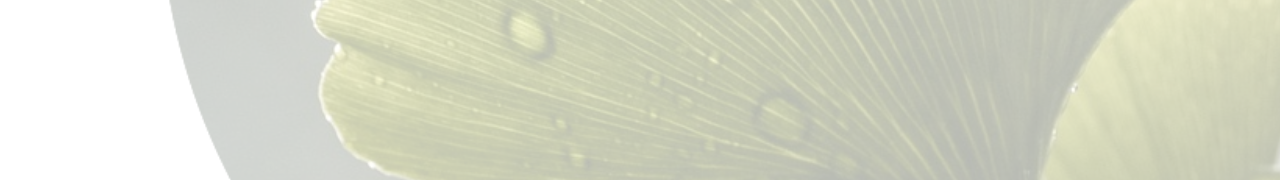
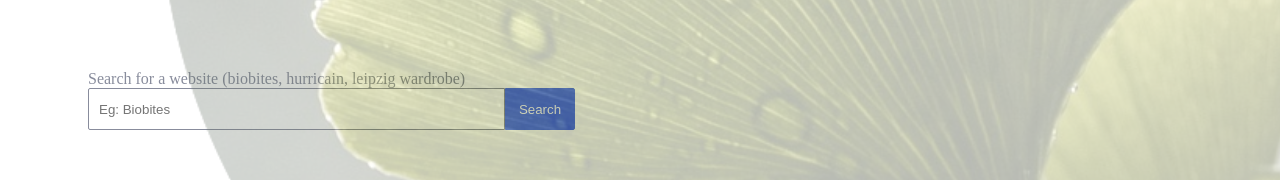
Before and after one commit to Laurazig/portfolio-laura-0723, an Angular app: page / in a window 1280 px wide. Shown: the part 435-615 px from the top of the page. Built offline with nearby package versions, Linux system fonts and the light colour scheme.

Commit message:
got search workinng then broke

```diff
--- a/src/app/app.component.html
+++ b/src/app/app.component.html
@@ -22,9 +22,9 @@
    <a href="https://laurazig.github.io/leipzigWardrobe/" target="_blank">Leipzig Wardrobe - HTML community website</a>
   </div>
   <section id="websiteList">
-    <!-- <app-gallery [websiteList]="websiteDataList">
+    <app-gallery [websiteList]="websiteDataList">
       (websiteSelectedEvent)="updateSelectedWebsite($event)">
-    </app-gallery> -->
+    </app-gallery>
     <img src="../assets/favicon.png" alt="ginko" id="background-ginko">
   </section>
 
--- a/src/app/gallery/gallery.component.html
+++ b/src/app/gallery/gallery.component.html
@@ -1,17 +1,15 @@
-<div class="gallery">
-
-    <label for="website-search">Search for a website</label>
-    <input id="website-search" #search placeholder="Eg: Leipzig Wardrobe">
+<div id="gallery">
+    <label for="website-search" id="searchBox">Search for a website (biobites, hurricain, leipzig wardrobe)</label>
+    <input id="website-search" #search placeholder="Eg: Biobites">
 
     <button (click)="searchWebsites(search.value)">Search</button>
 
     <article *ngFor="let data of results">
         <p>{{data.name}}</p>
-        <p>{{data.url}}</p>
+        <a href={{data.url}}>URL:{{data.url}}</a>
         <p>{{data.description}}</p>
-        <p>{{data.photo}}</p>
+        <img src={{data.photo}} alt="image of website">
         <button (click)="selectWebsiteName(data)">View</button>
 
     </article>
-
 </div>
--- a/src/app/gallery/gallery.component.sass
+++ b/src/app/gallery/gallery.component.sass
@@ -1,47 +1,57 @@
-.gallery
-    margin-top: 100px
+#gallery
+    display: block
+    justify-content: center
+    margin: 5rem
 
-label
-    display: block
-    color: #888c9c
+    // #searchBox
+    //     margin-top: 100px
+    //     display: flex
+    //     justify-content: center
+    // #website-search
 
-input, button
-    border: solid 1px #555B6E
-    border-radius: 2px
-    display: inline-block
-    padding: 0
+    label
+        display: block
+        color: #888c9c
 
-input
-    width: 400px
-    height: 40px
-    border-radius: 2px 0 0 2px
-    color: #888c9c
-    border: solid 1px #888c9c
-    padding: 0 5px 0 10px
+    input, button
+        border: solid 1px #555B6E
+        border-radius: 2px
+        display: inline-block
+        padding: 0
+
+    input
+        width: 400px
+        height: 40px
+        border-radius: 2px 0 0 2px
+        color: #888c9c
+        border: solid 1px #888c9c
+        padding: 0 5px 0 10px
 
 
-button
-    width: 70px
-    height: 42px
-    background-color: #4468e8
-    color: white
-    border: solid 1px #4468e8
-    border-radius: 0 2px 2px 0
+    button
+        width: 70px
+        height: 42px
+        background-color: #4468e8
+        color: white
+        border: solid 1px #4468e8
+        border-radius: 0 2px 2px 0
 
 
-article
-    margin: 40px 0 10px 0
-    color: #202845
+    article
+        margin: 40px 0 10px 0
+        color: #202845
 
-article, article > p
-    color: #202845
+    article, article > p
+        color: #202845
 
 
-article> p:first-of-type
-    font-weight: bold
-    font-size: 22pt
+    article> p:first-of-type
+        font-weight: bold
+        font-size: 22pt
+        color: green
 
 
-img
-    width: 490px
-    border-radius: 5pt
+    img
+        width: 490px
+        border-radius: 5pt
+        border: 1px solid gray
--- a/src/app/gallery/gallery.component.ts
+++ b/src/app/gallery/gallery.component.ts
@@ -29,7 +29,7 @@ export class GalleryComponent implements OnInit {
     );
   }
 
-  selectWebsiteName(name: WebsiteData) {
-    this.websiteSelectedEvent.emit(name);
+  selectWebsiteName(data: WebsiteData) {
+    this.websiteSelectedEvent.emit(data);
   }
 }
```
